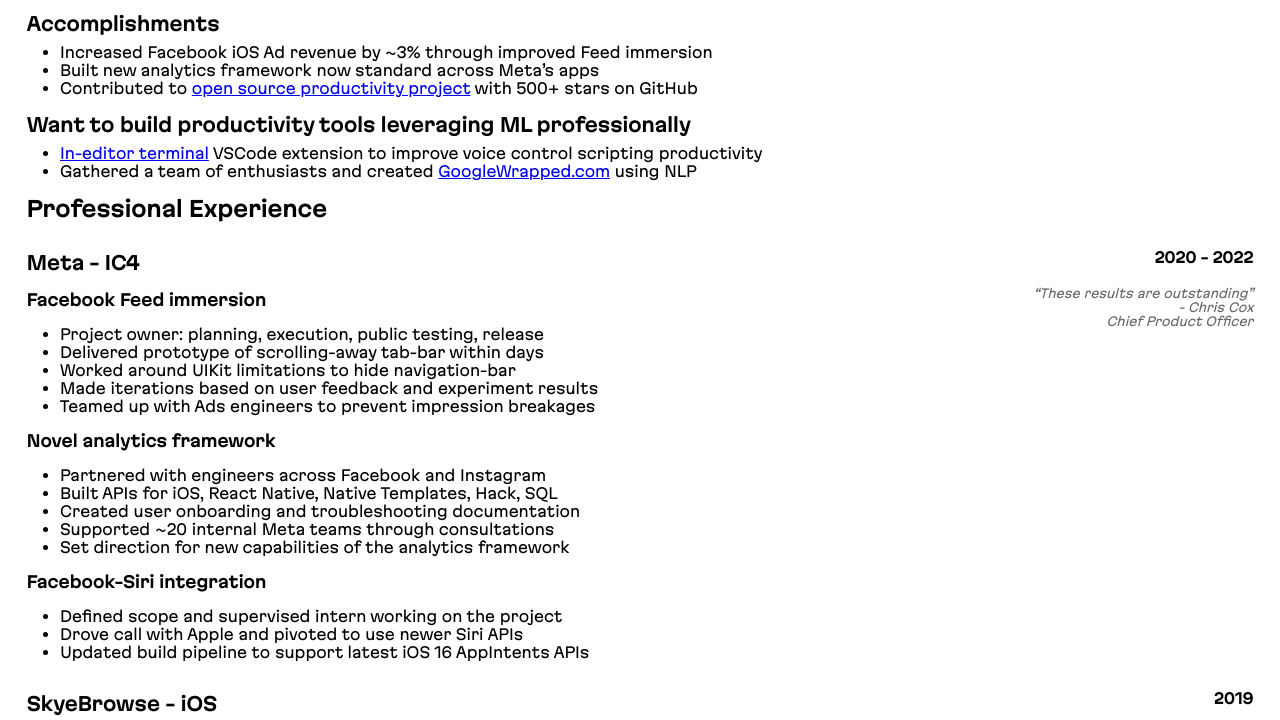
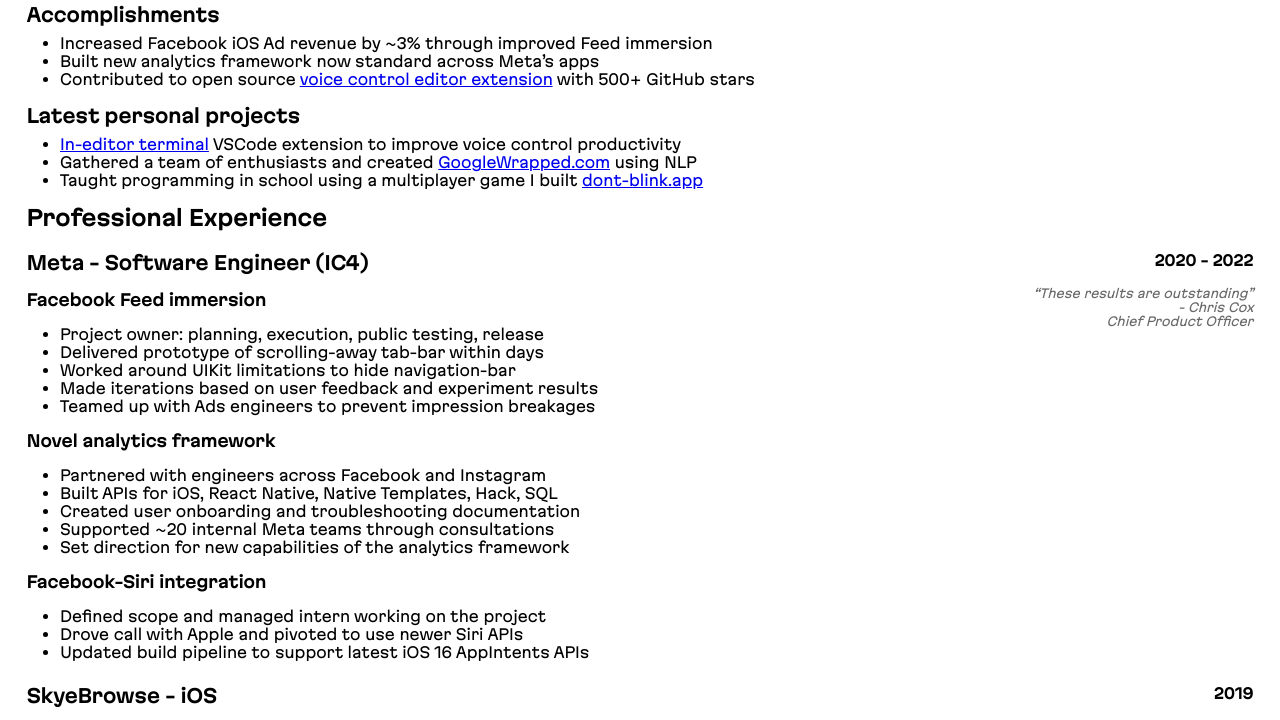
Before and after one commit to bra1nDump/resume, a website: page Resume.html in a window 1280 px wide. Shown: the part 80-800 px from the top of the page. Drawn offline with Linux system fonts and the light colour scheme.

Commit message:
Made the presume more generic, latest personal projects in set of productivity tools.
Productivities centric resume and separate PDF

```diff
--- a/Resume.html
+++ b/Resume.html
@@ -2,7 +2,7 @@
 <html lang="en">
   <head>
     <meta charset="utf-8" />
-    <title>Kirill Dubovitskiy, Senior Software Engineer</title>
+    <title></title>
     <style type="text/css">@font-face {
 font-family: 'Roboto';
 font-style: italic;
@@ -50,6 +50,13 @@
 font-size: 9pt;
 }
 
+.productivity-flavor {
+display: none;
+}
+.generic-job {
+display: block;
+}
+
 
 .experience-timeframe {
 display: flex;
@@ -90,7 +97,7 @@
 }
 h2 {
 font-size: 14pt;
-
+margin-top: 5pt;
 margin-bottom: 0;
 }
 h3 {
@@ -133,24 +140,34 @@
     immersion</li>
     <li>Built new analytics framework now standard across Meta’s
     apps</li>
-    <li>Contributed to <a href="https://github.com/cursorless-dev/cursorless">open source
-    productivity project</a> with 500+ stars on GitHub</li>
+    <li>Contributed to open source <a href="https://github.com/cursorless-dev/cursorless">voice control
+    editor extension</a> with 500+ GitHub stars</li>
     </ul>
-    <h2 id="want-to-build-productivity-tools-leveraging-ml-professionally">Want
-    to build productivity tools leveraging ML professionally</h2>
+    <!-- To be hidden in a more generic resume -->
+    <section id="want-to-build-productivity-tools-leveraging-ml-professionally" class="productivity-flavor">
+    <h2>Want to build productivity tools leveraging ML
+    professionally</h2>
     <ul>
     <li><a href="https://github.com/bra1nDump/bash-editor">In-editor
-    terminal</a> VSCode extension to improve voice control scripting
+    terminal</a> VSCode extension to improve voice control
     productivity</li>
     <li>Gathered a team of enthusiasts and created <a href="https://www.googlewrapped.com/">GoogleWrapped.com</a> using
     NLP</li>
     </ul>
-    <!-- via on-device Natural Language Processing -->
-    <div class="note">
-
-    </div>
-    <!-- Max: doesn't like the phrasing, -->
-    <!-- ## Passion for building productivity tools -->
+    </section>
+    <!-- productivity-flavor -->
+    <section id="latest-personal-projects" class="generic-job">
+    <h2>Latest personal projects</h2>
+    <ul>
+    <li><a href="https://github.com/bra1nDump/bash-editor">In-editor
+    terminal</a> VSCode extension to improve voice control
+    productivity</li>
+    <li>Gathered a team of enthusiasts and created <a href="https://www.googlewrapped.com/">GoogleWrapped.com</a> using
+    NLP</li>
+    <li>Taught programming in school using a multiplayer game I built <a href="https://www.dont-blink.app/">dont-blink.app</a></li>
+    </ul>
+    </section>
+    <!-- generic-job -->
     <div class="note">
     <pre><code>[Elissa]
 What is my objective -
@@ -162,7 +179,7 @@
     <h1 id="professional-experience">Professional Experience</h1>
     <div class="experience-timeframe">
     <h2>
-    Meta - IC4
+    Meta - Software Engineer (IC4)
     </h2>
     <h2 class="timeframe">
     2020 - 2022
@@ -206,7 +223,7 @@
     </ul>
     <h3 id="facebook-siri-integration">Facebook-Siri integration</h3>
     <ul>
-    <li>Defined scope and supervised intern working on the project</li>
+    <li>Defined scope and managed intern working on the project</li>
     <li>Drove call with Apple and pivoted to use newer Siri APIs</li>
     <li>Updated build pipeline to support latest iOS 16 AppIntents
     APIs</li>
@@ -239,7 +256,7 @@
     </div>
     <!-- secondary-experience -->
     <section id="skills" class="skills">
-    <h2>Skills</h2>
+    <h1>Skills</h1>
     <div class="skills-list">
     <ul>
     <li><u>Leadership</u>: <span class="skill-category-list">managing
--- a/style.css
+++ b/style.css
@@ -47,6 +47,15 @@
 
 .contact li {
   font-size: 9pt;
+}
+
+/* Conditional job specific experience or generic personal projects */
+.productivity-flavor {
+  display: none;
+}
+
+.generic-job {
+  display: block;
 }
 
 /* Experience section */
@@ -142,7 +151,7 @@
 
 h2 {
   font-size: 14pt;
-  /* margin-top: 0; */
+  margin-top: 5pt;
   margin-bottom: 0;
 }
 
```
Also changed, not shown: Resume.md (+19 -15 lines), 2 other files.
